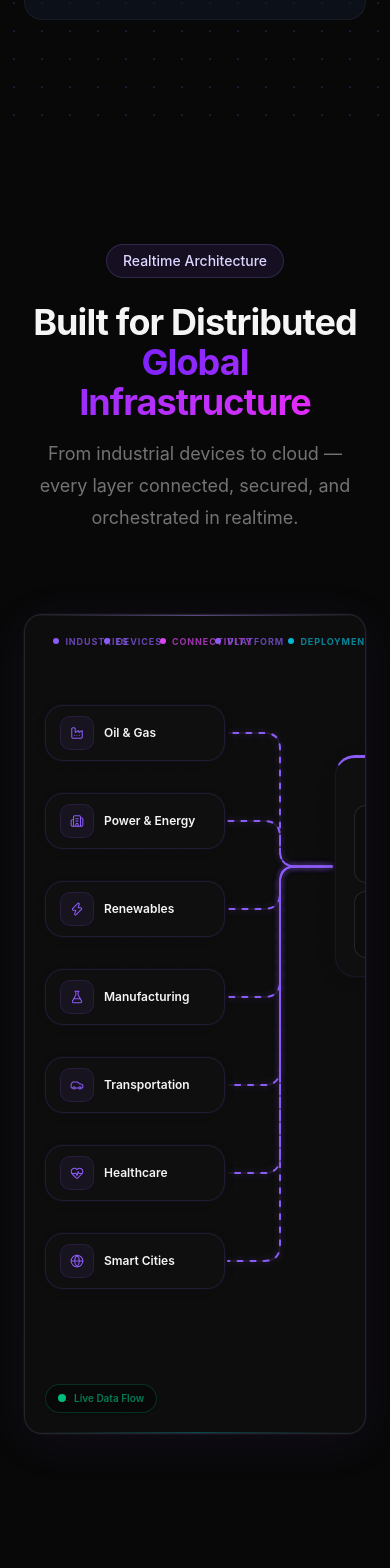
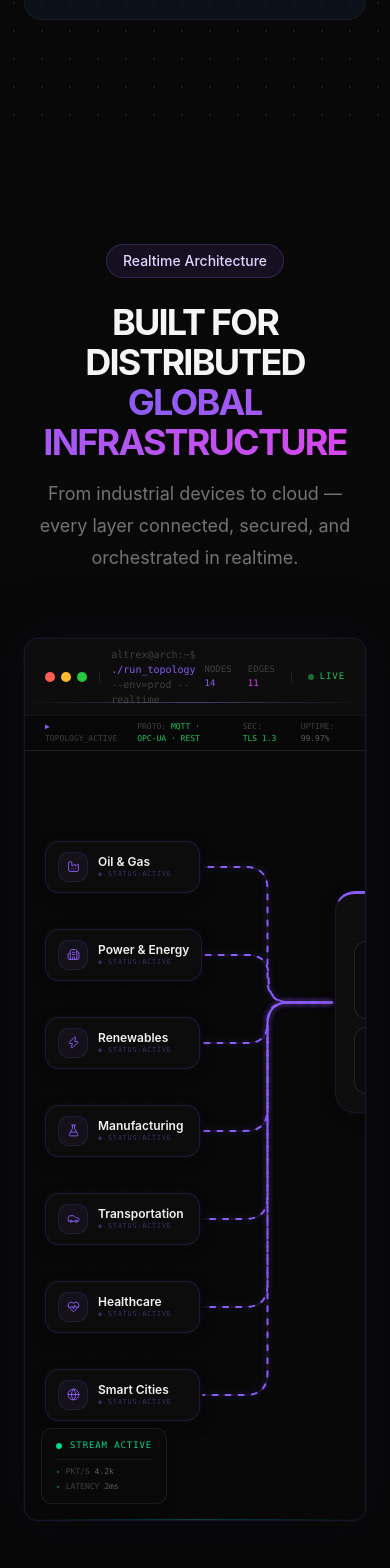
Before and after one commit to Jay09990/altrex-design-2, a React (Vite) app: page / in a window 390 px wide. Shown: the part 8190-9758 px from the top of the page. Built offline with nearby package versions, Linux system fonts and the light colour scheme; a web font is replaced by a local one.

Commit message:
feat: add interactive system architecture section using React Flow and animated edges

```diff
--- a/src/components/sections/Architecture.tsx
+++ b/src/components/sections/Architecture.tsx
@@ -43,6 +43,8 @@ import {
 } from "lucide-react";
 
 import { Badge } from "../ui/badge";
+
+import { gsap } from "gsap"
 
 /* ─── Color Tokens ───────────────────────────────────────────────────────── */
 
@@ -259,25 +261,33 @@ function ItemNode({ data }: NodeProps<any>) {
 
   return (
     <div
-      className="flex min-w-[180px] items-center gap-2.5 rounded-2xl border border-white/10 bg-[var(--bg-surface)]/80 px-3.5 py-2.5 transition-all duration-200"
+      className="flex min-w-[155px] items-center gap-2.5 rounded-xl bg-[#0c0c0c] px-3 py-2.5 transition-all duration-200"
       style={{
         border: `1px solid ${color}28`,
-        boxShadow: `0 2px 12px rgba(0,0,0,0.06), 0 0 0 1px ${color}08`,
+        boxShadow: `0 0 0 1px ${color}06, 0 4px 16px rgba(0,0,0,0.3), 0 0 10px ${color}10`,
       }}
     >
       <div
-        className="flex h-[34px] w-[34px] shrink-0 items-center justify-center rounded-[10px]"
+        className="flex h-[30px] w-[30px] shrink-0 items-center justify-center rounded-lg"
         style={{
-          background: `${color}12`,
+          background: `${color}10`,
           border: `1px solid ${color}22`,
         }}
       >
-        {Icon && <Icon size={14} color={color} strokeWidth={1.8} />}
+        {Icon && <Icon size={13} color={color} strokeWidth={1.8} />}
       </div>
 
-      <span className="text-xs font-semibold text-[var(--text-primary)]">
-        {data.label}
-      </span>
+      <div className="flex min-w-0 flex-col gap-[3px]">
+        <span className="text-xs font-semibold leading-none text-[var(--text-primary)]">
+          {data.label}
+        </span>
+        <span
+          className="font-mono text-[7px] leading-none uppercase tracking-widest"
+          style={{ color: `${color}65` }}
+        >
+          ◉ STATUS:ACTIVE
+        </span>
+      </div>
 
       <Handle type="target" position={Position.Left} style={{ opacity: 0 }} />
 
@@ -443,7 +453,7 @@ const NODES: Node[] = [
       y: 60,
     },
     data: {
-      title: "WV Platform",
+      title: "ALTREX PLATFORM",
       color: C.violet,
       items: platform,
       width: 310,
@@ -455,7 +465,7 @@ const NODES: Node[] = [
     id: `hosting-${i}`,
     type: "item" as const,
     position: {
-      x: 1370,
+      x: 1295,
       y: 160 + i * 150,
     },
     data: {
@@ -468,7 +478,7 @@ const NODES: Node[] = [
     id: "sap",
     type: "item" as const,
     position: {
-      x: 950,
+      x: 880,
       y: 595,
     },
     data: {
@@ -482,7 +492,7 @@ const NODES: Node[] = [
     id: "erp",
     type: "item" as const,
     position: {
-      x: 1070,
+      x: 1000,
       y: 595,
     },
     data: {
@@ -496,7 +506,7 @@ const NODES: Node[] = [
     id: "crm",
     type: "item" as const,
     position: {
-      x: 1190,
+      x: 1120,
       y: 595,
     },
     data: {
@@ -666,18 +676,26 @@ function LayerLabels() {
 
 function LivePulse() {
   return (
-    <div
-      className="pointer-events-none absolute bottom-5 left-5 z-10 flex items-center gap-2 rounded-full border border-emerald-400/20 bg-black/30 px-3 py-1.5 shadow-sm"
-    >
-      <span className="relative flex h-2 w-2">
-        <span className="absolute inline-flex h-full w-full animate-ping rounded-full bg-emerald-400 opacity-75" />
-
-        <span className="relative inline-flex h-2 w-2 rounded-full bg-emerald-500" />
-      </span>
-
-      <span className="text-[10px] font-semibold text-emerald-700">
-        Live Data Flow
-      </span>
+    <div className="pointer-events-none absolute bottom-4 left-4 z-10 flex flex-col gap-1.5 rounded-lg border border-white/[0.08] bg-[#0a0a0a]/95 px-3.5 py-2.5 shadow-lg backdrop-blur-sm">
+      <div className="flex items-center gap-2">
+        <span className="relative flex h-1.5 w-1.5">
+          <span className="absolute inline-flex h-full w-full animate-ping rounded-full bg-emerald-400 opacity-75" />
+          <span className="relative inline-flex h-1.5 w-1.5 rounded-full bg-emerald-400" />
+        </span>
+        <span className="font-mono text-[9px] uppercase tracking-widest text-emerald-400">
+          STREAM ACTIVE
+        </span>
+      </div>
+      <div className="flex flex-col gap-[3px] border-t border-white/[0.06] pt-1.5">
+        <span className="font-mono text-[8px] text-[var(--text-muted)]">
+          <span className="text-emerald-500/50">▸</span> PKT/S{" "}
+          <span className="text-white/35">4.2k</span>
+        </span>
+        <span className="font-mono text-[8px] text-[var(--text-muted)]">
+          <span className="text-emerald-500/50">▸</span> LATENCY{" "}
+          <span className="text-white/35">2ms</span>
+        </span>
+      </div>
     </div>
   );
 }
@@ -720,15 +738,42 @@ const Architecture = () => {
     return () => observer.disconnect();
   }, []);
 
+  useEffect(() => {
+    const section = sectionRef.current;
+    if (!section) return;
+
+    const observer = new IntersectionObserver(
+      ([entry]) => {
+        const grid = document.querySelector('.bg-grid') as HTMLElement | null;
+        if (!grid) return;
+        if (entry.isIntersecting) {
+          gsap.to(grid, {
+            '--grid-opacity': 0.08,
+            duration: 0.8,
+            ease: 'power2.out',
+          });
+        } else {
+          gsap.to(grid, {
+            '--grid-opacity': 0.03,
+            duration: 0.6,
+            ease: 'power2.out',
+          });
+        }
+      },
+      { threshold: 0.2 }
+    );
+
+    observer.observe(section);
+    return () => observer.disconnect();
+  }, []);
+
+
+
   return (
     <section
       ref={sectionRef}
       className="relative overflow-hidden bg-transparent py-28"
     >
-      {/* Background glows */}
-      <div className="pointer-events-none absolute inset-0 -z-10">
-      </div>
-
       <div className="mx-auto max-w-[1650px] px-6">
         {/* Header */}
         <motion.div
@@ -751,10 +796,11 @@ const Architecture = () => {
             </Badge>
           </motion.div>
 
-          <h2 className="mt-6 text-4xl font-bold tracking-tight text-[var(--text-primary)] sm:text-5xl">
-            Built for Distributed{" "}
-            <span className="bg-gradient-to-r from-violet-600 to-fuchsia-500 bg-clip-text text-transparent">
-              Global Infrastructure
+
+          <h2 className="mt-6 text-4xl font-bold uppercase tracking-tighter text-[var(--text-primary)] sm:text-5xl">
+            BUILT FOR DISTRIBUTED{" "}
+            <span className="bg-gradient-to-r from-[var(--accent-violet)] to-[var(--accent-fuchsia)] bg-clip-text text-transparent">
+              GLOBAL INFRASTRUCTURE
             </span>
           </h2>
 
@@ -767,16 +813,74 @@ const Architecture = () => {
         {/* Flow canvas */}
         <div
           ref={canvasRef}
-          className="relative mt-20 overflow-hidden rounded-2xl border border-white/10 bg-[var(--bg-surface)]/70"
+          className="relative mt-16 overflow-hidden rounded-xl bg-[#080808]"
           style={{
-            height: 820,
+            height: 883,
+            border: '1px solid rgba(139,92,246,0.14)',
             boxShadow:
-              "0 0 0 1px rgba(139,92,246,0.06), 0 8px 48px rgba(139,92,246,0.08), 0 2px 16px rgba(0,0,0,0.04)",
+              '0 0 0 1px rgba(34,197,94,0.04), 0 8px 60px rgba(0,0,0,0.6), 0 0 50px rgba(139,92,246,0.08)',
           }}
         >
-          <div className="pointer-events-none absolute inset-x-0 top-0 z-10 h-px bg-gradient-to-r from-transparent via-violet-400/50 to-transparent" />
+          {/* Terminal chrome bar */}
+          <div className="border-b border-white/[0.07] bg-[#0d0d0d]">
+            {/* Title row */}
+            <div className="flex items-center justify-between px-5 py-2">
+              <div className="flex items-center gap-3">
+                <div className="flex gap-1.5">
+                  <span className="h-2.5 w-2.5 rounded-full bg-[#ff5f57]" />
+                  <span className="h-2.5 w-2.5 rounded-full bg-[#febc2e]" />
+                  <span className="h-2.5 w-2.5 rounded-full bg-[#28c840]" />
+                </div>
+                <div className="h-3 w-px bg-white/[0.08]" />
+                <span className="font-mono text-[10px] text-[var(--text-muted)]">
+                  altrex@arch:~${" "}
+                  <span className="text-[var(--accent-violet)]">./run_topology</span>
+                  {" "}--env=prod --realtime
+                </span>
+              </div>
+              <div className="flex items-center gap-4">
+                <span className="font-mono text-[9px] text-[var(--text-muted)]">
+                  NODES <span className="text-[var(--accent-violet)]">14</span>
+                </span>
+                <span className="font-mono text-[9px] text-[var(--text-muted)]">
+                  EDGES <span className="text-[var(--accent-fuchsia)]">11</span>
+                </span>
+                <div className="h-3 w-px bg-white/[0.08]" />
+                <div className="flex items-center gap-1.5">
+                  <span className="h-1.5 w-1.5 animate-pulse rounded-full bg-[var(--data-green)]" />
+                  <span className="font-mono text-[9px] tracking-widest text-[var(--data-green)] uppercase">
+                    LIVE
+                  </span>
+                </div>
+              </div>
+            </div>
+            {/* Status row */}
+            <div className="flex items-center gap-5 border-t border-white/[0.05] bg-black/40 px-5 py-[5px]">
+              <span className="font-mono text-[8px] text-[var(--text-muted)]">
+                <span className="text-[var(--accent-violet)]">▶</span> TOPOLOGY_ACTIVE
+              </span>
+              <span className="font-mono text-[8px] text-[var(--text-muted)]">
+                PROTO: <span className="text-[var(--data-green)]">MQTT · OPC-UA · REST</span>
+              </span>
+              <span className="font-mono text-[8px] text-[var(--text-muted)]">
+                SEC: <span className="text-[var(--data-green)]">TLS 1.3</span>
+              </span>
+              <span className="font-mono text-[8px] text-[var(--text-muted)]">
+                UPTIME: <span className="text-white/35">99.97%</span>
+              </span>
+            </div>
+          </div>
 
-          <LayerLabels />
+          <div className="pointer-events-none absolute inset-x-0 top-[63px] z-10 h-px bg-gradient-to-r from-transparent via-violet-400/40 to-transparent" />
+
+          {/* CRT scanline overlay */}
+          <div
+            className="pointer-events-none absolute inset-0 z-[5]"
+            style={{
+              background:
+                'repeating-linear-gradient(0deg, transparent, transparent 3px, rgba(0,0,0,0.04) 3px, rgba(0,0,0,0.04) 4px)',
+            }}
+          />
 
           <LivePulse />
 
--- a/src/index.css
+++ b/src/index.css
@@ -164,14 +164,15 @@
 }
 
 /* Background Grid for Home page */
+/* AFTER */
 .bg-grid {
+  --grid-opacity: 0.03;
   background-image:
-    linear-gradient(rgba(255, 255, 255, 0.03) 1px, transparent 1px),
-    linear-gradient(90deg, rgba(255, 255, 255, 0.03) 1px, transparent 1px);
+    linear-gradient(rgba(255, 255, 255, var(--grid-opacity)) 1px, transparent 1px),
+    linear-gradient(90deg, rgba(255, 255, 255, var(--grid-opacity)) 1px, transparent 1px);
   background-size: 40px 40px;
   background-attachment: fixed;
 }
-
 /* Geist font configuration */
 @supports (font-variation-settings: "wght" 400) {
   body {
```
